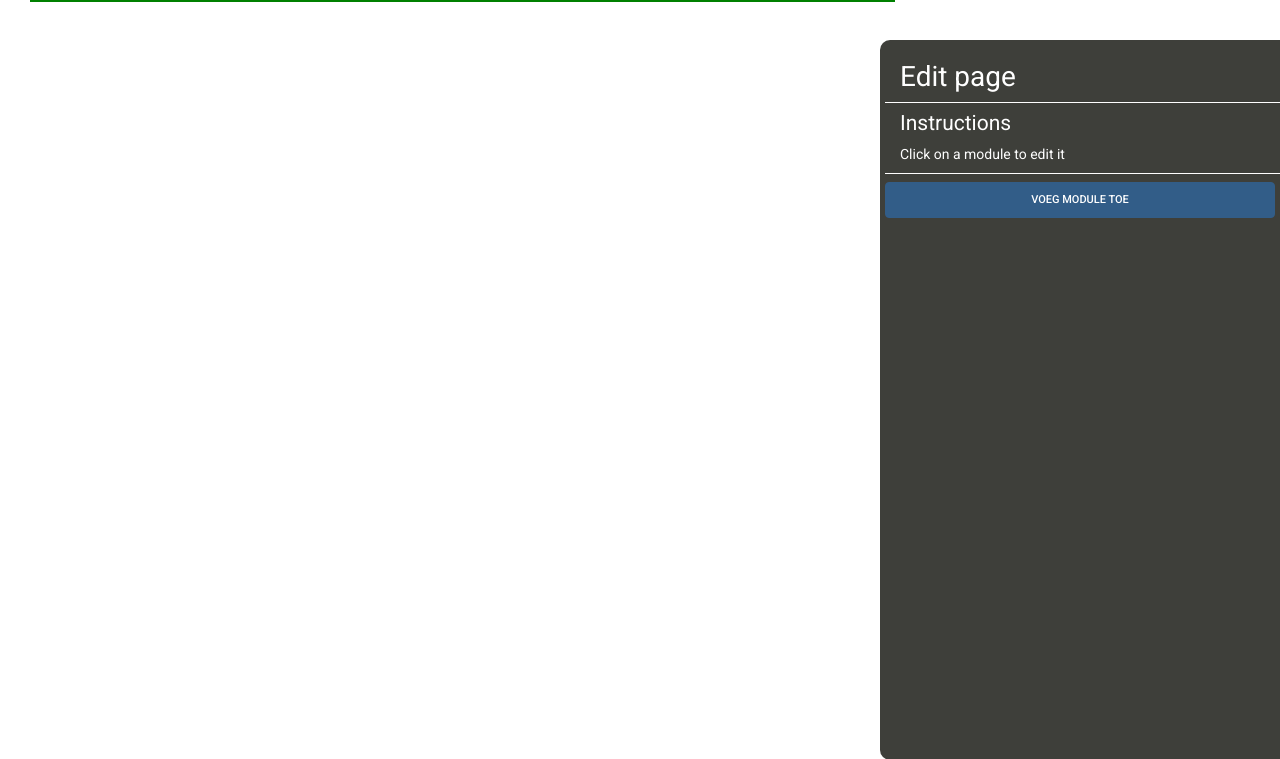
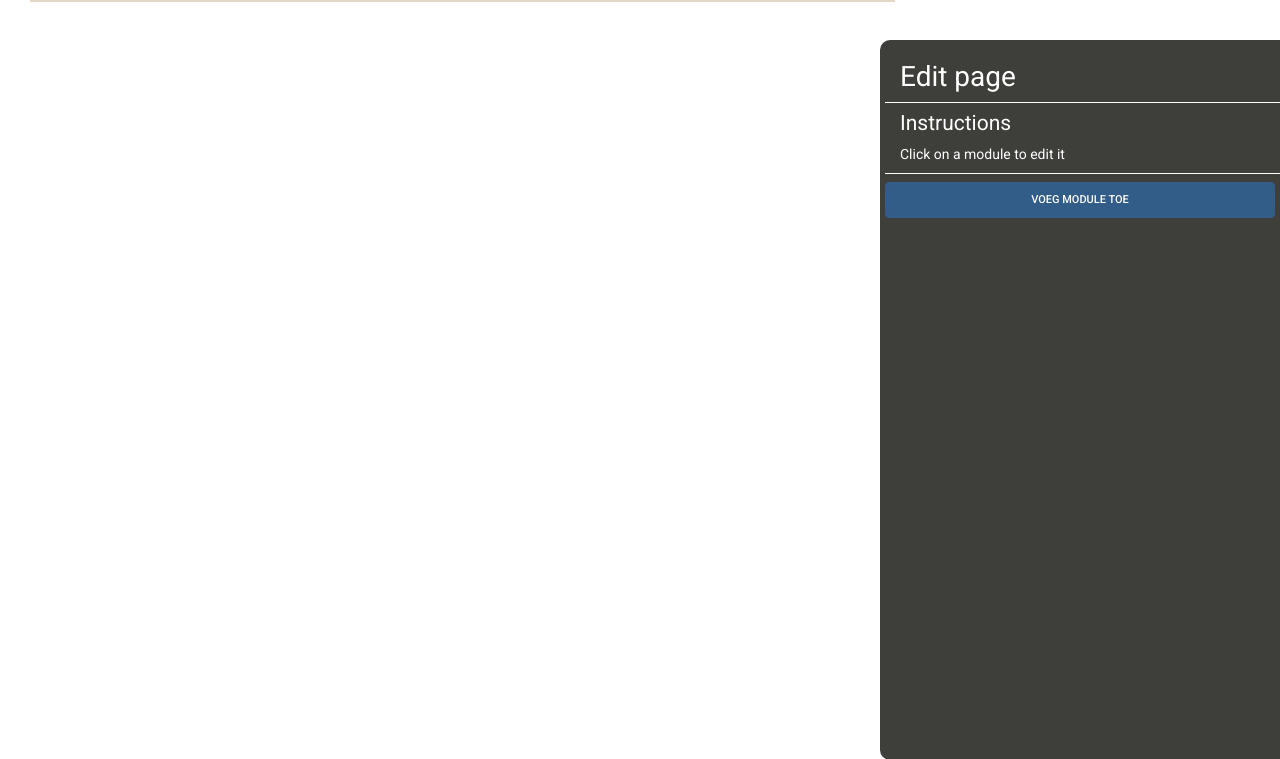
Before and after one commit to DutcherNL/Shakespear, a Django app: page /pages/1/edit/ in a window 1280 px wide. Shown: the top 759 px of the page. Run offline with Django 3.2, Linux system fonts and the light colour scheme; tables that the repository leaves empty hold one stand-in row (values such as "Sample post"); some libraries are stand-ins or nearby versions.

Commit message:
Slight selection display improvement

```diff
--- a/assets/static/css/page_edit.css
+++ b/assets/static/css/page_edit.css
@@ -2,11 +2,11 @@
     position: absolute;
     height: 100%;
     width: 100%;
-    border: 1px solid green;
+    border: 1px solid #e4d8c5;
 }
 
 .page_edit_overlay:hover{
-    border-color: #0d3849;
+    border-color: #6b9430;
 }
 
 
```
